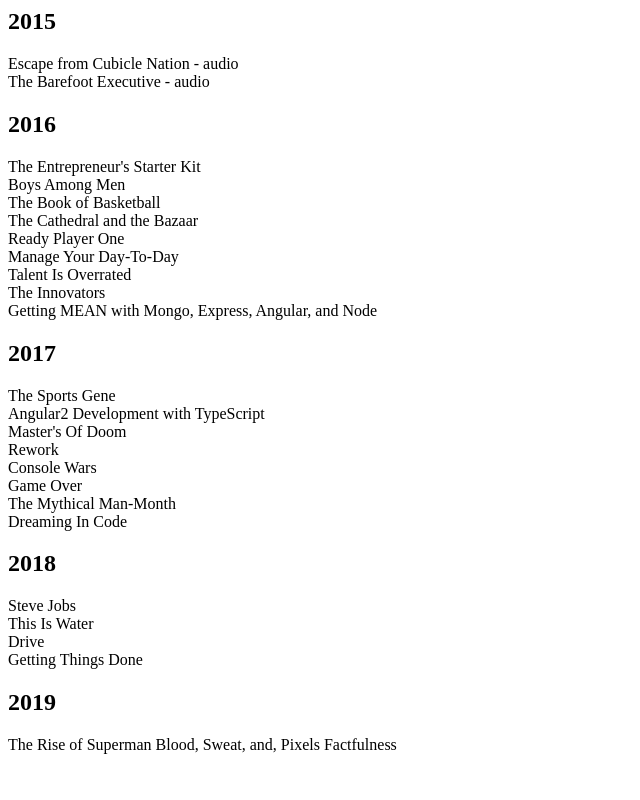
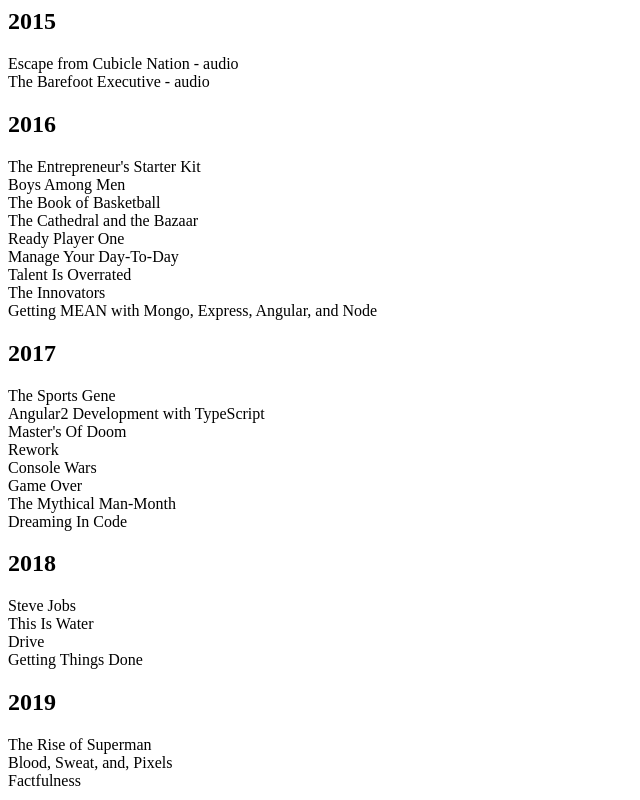
Before and after one commit to jwbwvf/jwbwvf.github.io, a plain HTML site: page index.html in a window 1280 px wide. Shown: the whole page, without its empty margins (0-640 px from the left). Drawn offline with Linux system fonts and the light colour scheme.

Commit message:
Update index.html

```diff
--- a/index.html
+++ b/index.html
@@ -34,8 +34,8 @@
     <span>Drive</span><br>
     <span>Getting Things Done</span><br>
     <h2>2019</h2>
-    <span>The Rise of Superman</span>
-    <span>Blood, Sweat, and, Pixels</span>
-    <span>Factfulness</span>
+    <span>The Rise of Superman</span><br>
+    <span>Blood, Sweat, and, Pixels</span><br>
+    <span>Factfulness</span><br>
   </body>
 </html>
```
